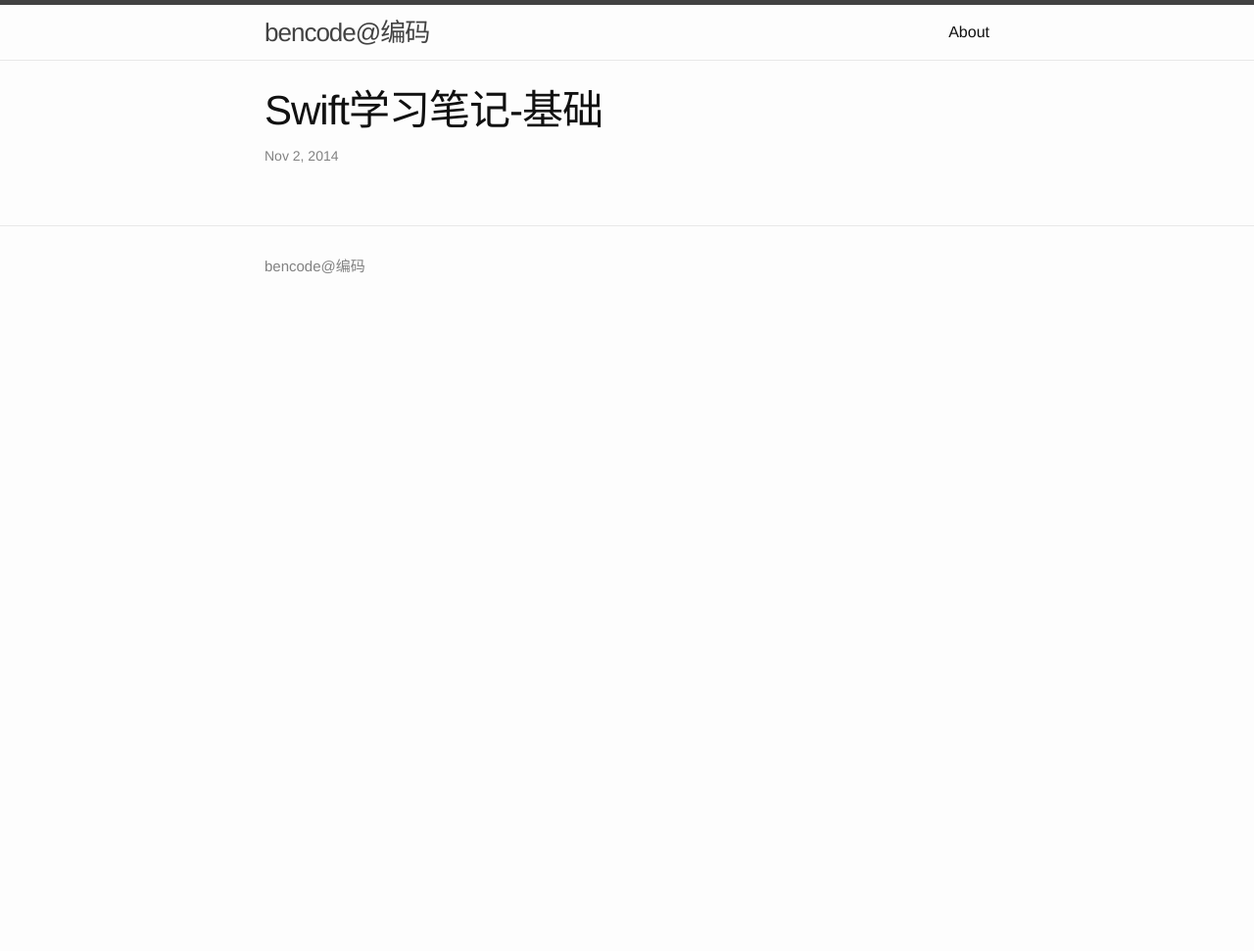
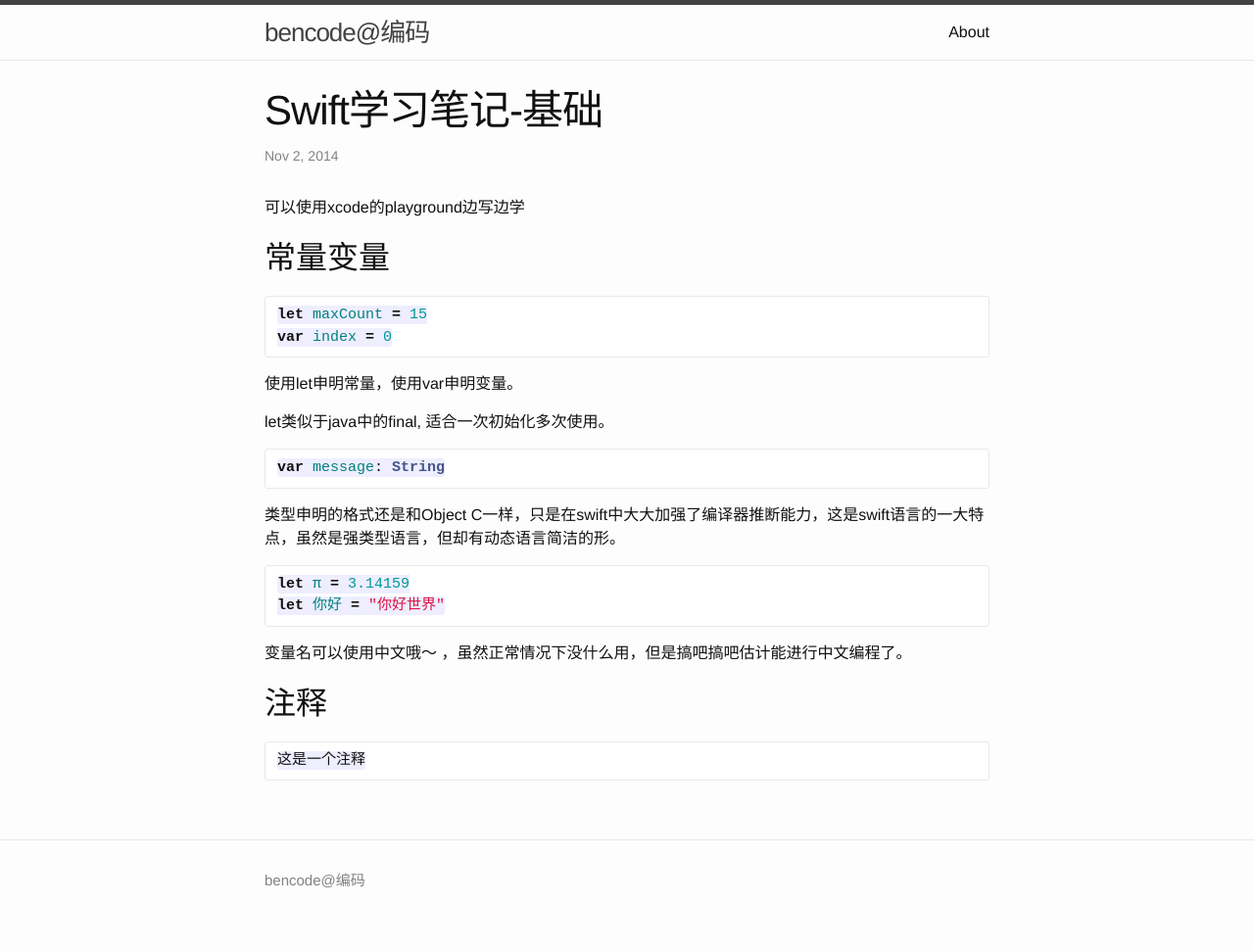
Before and after one commit to bencode/bencode.github.io, a Jekyll site: the page built from _posts/swift/2014-11-02-the-basics.md, in a window 1280 px wide. Shown: the whole page at 98% size. Built offline with Jekyll 4.4.1, drawn with Linux system fonts in a browser that asks for light colours; before the commit the page ends 900 px from its top, so only the background shows below that.

Commit message:
稍微看下基础

````diff
--- a/_config.yml
+++ b/_config.yml
@@ -7,4 +7,7 @@ url: "http://bencode.github.io" # the base hostname & protocol for your site
 # Build settings
 markdown: kramdown
 
+kramdown:
+  input: GFM
+
 permalink: none
--- a/_posts/swift/2014-11-02-the-basics.md
+++ b/_posts/swift/2014-11-02-the-basics.md
@@ -4,3 +4,39 @@ title:  "Swift学习笔记-基础"
 date:   2014-11-02 23:41:11
 categories: swift
 ---
+
+可以使用xcode的playground边写边学
+
+
+## 常量变量
+
+```swift
+let maxCount = 15
+var index = 0
+```
+
+使用let申明常量，使用var申明变量。
+
+let类似于java中的final, 适合一次初始化多次使用。
+
+
+```swift
+var message: String
+```
+
+类型申明的格式还是和Object C一样，只是在swift中大大加强了编译器推断能力，这是swift语言的一大特点，虽然是强类型语言，但却有动态语言简洁的形。
+
+
+```swift
+let π = 3.14159
+let 你好 = "你好世界"
+```
+
+变量名可以使用中文哦〜 ，虽然正常情况下没什么用，但是搞吧搞吧估计能进行中文编程了。
+
+
+## 注释
+
+```swift
+这是一个注释
+```
````
Also changed, not shown: 1 other file.
